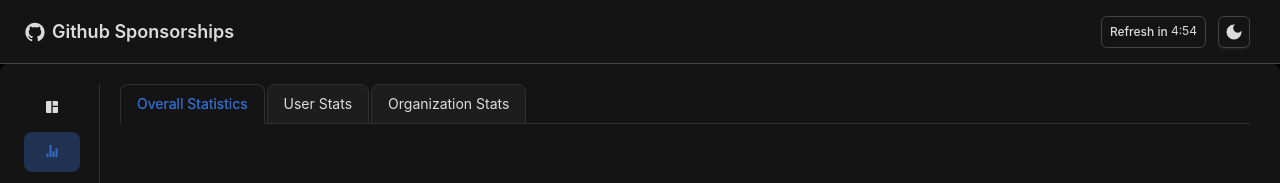
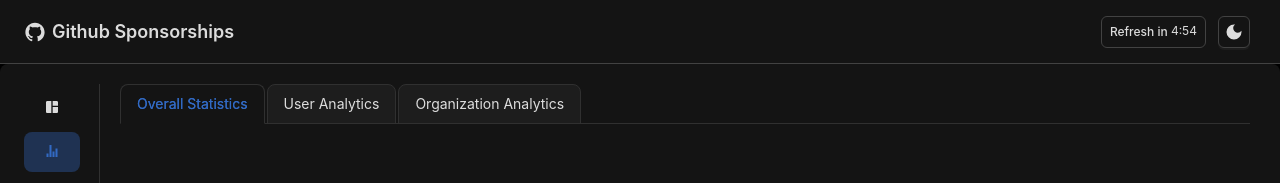
Before and after one commit to RylanHiltz/Github-Sponsor-Dashboard-ICSE-2026, a React (Vite) app in the folder frontend/: page /statistics in a window 1280 px wide. Shown: the top 183 px of the page. Built offline with nearby package versions, Linux system fonts and the light colour scheme; no server answers; what antd-style would draw is missing.

Commit message:
fix: update labels in Statistics component for consistency

```diff
--- a/frontend/src/pages/statistics/Statistics.module.css
+++ b/frontend/src/pages/statistics/Statistics.module.css
@@ -3,9 +3,15 @@
 @tailwind utilities;
 
 .Card {
-  @apply bg-[#1D1D1D];
+  @apply p-4 rounded-lg border-[1px];
 }
 
+/* Title for grid Cards */
 .Card h1 {
   @apply text-[16px];
 }
+
+/* Bottom text on simple stats */
+.Card h2 {
+  @apply text-[20px] font-semibold;
+}
--- a/frontend/src/pages/statistics/Statistics.tsx
+++ b/frontend/src/pages/statistics/Statistics.tsx
@@ -13,12 +13,12 @@
             children: <></>,
         },
         {
-            label: "User Stats",
+            label: "User Analytics",
             key: "2",
             children: <UserStatsPage playSignal={userStatsTick} />,
         },
         {
-            label: "Organization Stats",
+            label: "Organization Analytics",
             key: "3",
             children: <></>,
         },
```
